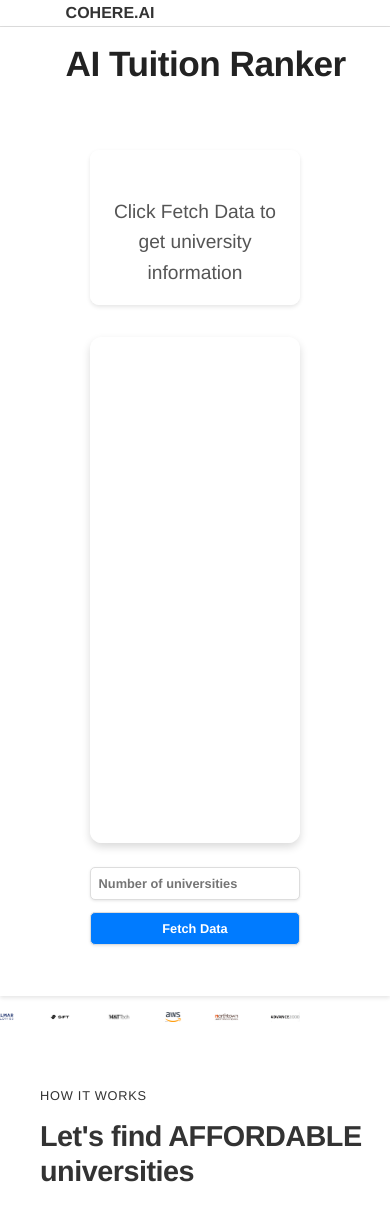
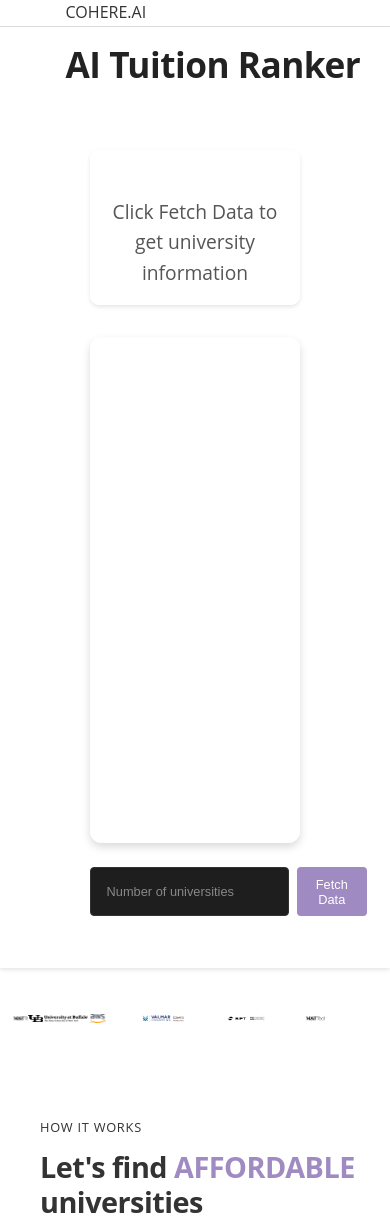
Before and after one commit to yf1619/UBHacking, a plain HTML site: page index.html in a window 390 px wide. Shown: the top 1223 px of the page. Drawn offline with nearby package versions, Linux system fonts and the light colour scheme.

Commit message:
Accomplish V2.8.0

```diff
--- a/CSS/style.css
+++ b/CSS/style.css
@@ -25,11 +25,12 @@
 
 .logo {
   font-size: 2rem;
-  font-weight: bold;
+  font-weight: normal;
   color: #333;
   text-decoration: none;
   margin-left: 0;
   margin-right: auto;
+  font-family: "Open Sans", sans-serif;
 }
 
 .main-nav {
@@ -251,9 +252,23 @@
 .scroll-content {
   display: flex;
   align-items: center;
-  gap: 4rem;
-  padding: 0 2rem;
-  flex-shrink: 0; /* Prevent content from shrinking */
+  padding: 20px;
+  flex-wrap: wrap;
+}
+
+.scroll-content h2 {
+  margin-right: 20px;
+  white-space: nowrap; /* Prevents the text from wrapping */
+}
+
+.logos {
+  display: flex;
+  flex-wrap: wrap;
+}
+
+.logos img {
+  max-width: 100px;
+  margin: 10px;
 }
 
 .heading-featured-in {
@@ -312,6 +327,8 @@
   object-fit: contain;
   flex-shrink: 0;
   transition: transform 0.3s ease;
+  max-width: 100px;
+  margin: 10px;
 }
 
 .logos img:hover {
@@ -326,6 +343,22 @@
 .section-featured .container {
   -ms-overflow-style: none;
   scrollbar-width: none;
+}
+
+@media (max-width: 768px) {
+  .scroll-content {
+    justify-content: center;
+  }
+
+  .logos img {
+    max-width: 80px;
+  }
+}
+
+@media (max-width: 480px) {
+  .logos img {
+    max-width: 60px;
+  }
 }
 
 /**************************/
@@ -734,51 +767,57 @@
   background-color: rgba(255, 255, 255, 0.97);
   border-radius: 12px;
   box-shadow: 0 4px 8px rgba(0, 0, 0, 0.15);
-  height: 60vh;
+  height: auto;
   overflow-y: scroll;
   flex-direction: column;
 }
 
-/* Show the element when it has content */
 #csv-content:not(:empty) {
   display: flex;
+  height: 60vh;
 }
 
 .api-controls {
   display: flex;
-  flex-direction: column;
-  align-items: center;
-  gap: 1.5rem;
+  gap: 1rem;
+  width: 100%;
+  max-width: 600px;
+  margin: 0 auto;
 }
 
-.api-controls input,
-.api-controls button {
-  width: 100%;
-  max-width: 400px;
-  padding: 1rem;
+.search-input {
+  flex: 1;
+  padding: 1.2rem 2rem;
   font-size: 1.6rem;
-  border: 1px solid #ddd;
-  border-radius: 5px;
-  box-shadow: 0 1px 3px rgba(0, 0, 0, 0.1);
+  background-color: #1e1e1e;
+  border: 1px solid #333;
+  border-radius: 4px;
+  color: #fff;
+  outline: none;
 }
 
-.api-controls button {
-  background-color: #007bff;
+.search-input::placeholder {
+  color: #888;
+}
+
+.call-button {
+  padding: 1.2rem 2.4rem;
+  font-size: 1.6rem;
+  background-color: #9f8ac1;
+  border: none;
+  border-radius: 4px;
   color: #fff;
   cursor: pointer;
-  transition: background-color 0.3s;
+  transition: all 0.3s ease;
 }
 
-.api-controls button:hover {
-  background-color: #0056b3;
+.call-button:hover {
+  background-color: #8a74b0;
+  transform: translateY(-2px);
 }
 
-.csv-cell {
-  flex: 1;
-  padding: 0 3rem;
-  font-size: 2.4rem;
-  line-height: 2;
-  word-wrap: break-word;
+.call-button:active {
+  transform: translateY(1px);
 }
 
 /* Make the Name column take up less space than Details */
@@ -837,7 +876,7 @@
 
 /* General Styles */
 body {
-  font-family: "Helvetica Neue", Arial, sans-serif;
+  font-family: "Open Sans", sans-serif;
   color: #333;
   background-color: #ffffff;
   margin: 0;
@@ -1028,3 +1067,38 @@
   flex-direction: column;
   align-items: flex-start; /* Align logo to the left */
 }
+
+.hero-button {
+  text-align: left;
+  margin-left: 40px;
+  margin-bottom: 2rem;
+  padding: 1.2rem 2.4rem;
+  font-size: 1.8rem;
+  background: none;
+  border: none;
+  color: #555;
+  cursor: pointer;
+  transition: all 0.3s;
+  display: block;
+  width: fit-content;
+}
+
+.hero-button:hover {
+  color: #333;
+  transform: translateY(-3px);
+}
+
+.fetch-data-button {
+  /* background-color: #e6e6fa; */ /* Light purple color */
+  border-color: #b19cd9 !important;
+  color: #fff !important;
+}
+
+.fetch-data-button:hover {
+  background-color: #9f8ac1 !important; /* Slightly darker on hover */
+  border-color: #9f8ac1 !important;
+}
+
+.affordable-text {
+  color: #9f8ac1; /* Middle purple color */
+}
--- a/index.html
+++ b/index.html
@@ -36,7 +36,7 @@
   <body>
     <header class="header">
       <div class="container">
-        <a href="#" class="logo">COHERE.AI</a>
+        <a href="#" class="logo" style="font-weight: normal">COHERE.AI</a>
         <nav class="main-nav">
           <ul class="main-nav-list">
             <li><a class="main-nav-link" href="#how">How it works</a></li>
@@ -64,9 +64,9 @@
                 id="num-universities"
                 placeholder="Number of universities"
                 min="1"
-                class="btn"
+                class="search-input"
               />
-              <button onclick="fetchData()" class="btn btn--full">
+              <button onclick="fetchData()" class="call-button">
                 Fetch Data
               </button>
             </div>
@@ -108,7 +108,8 @@
         <div class="container align-with-logo">
           <span class="subheading align-left">How it works</span>
           <h2 class="heading-secondary align-left">
-            Let's find AFFORDABLE universities
+            Let's find
+            <span class="affordable-text">AFFORDABLE</span> universities
           </h2>
         </div>
 
```
